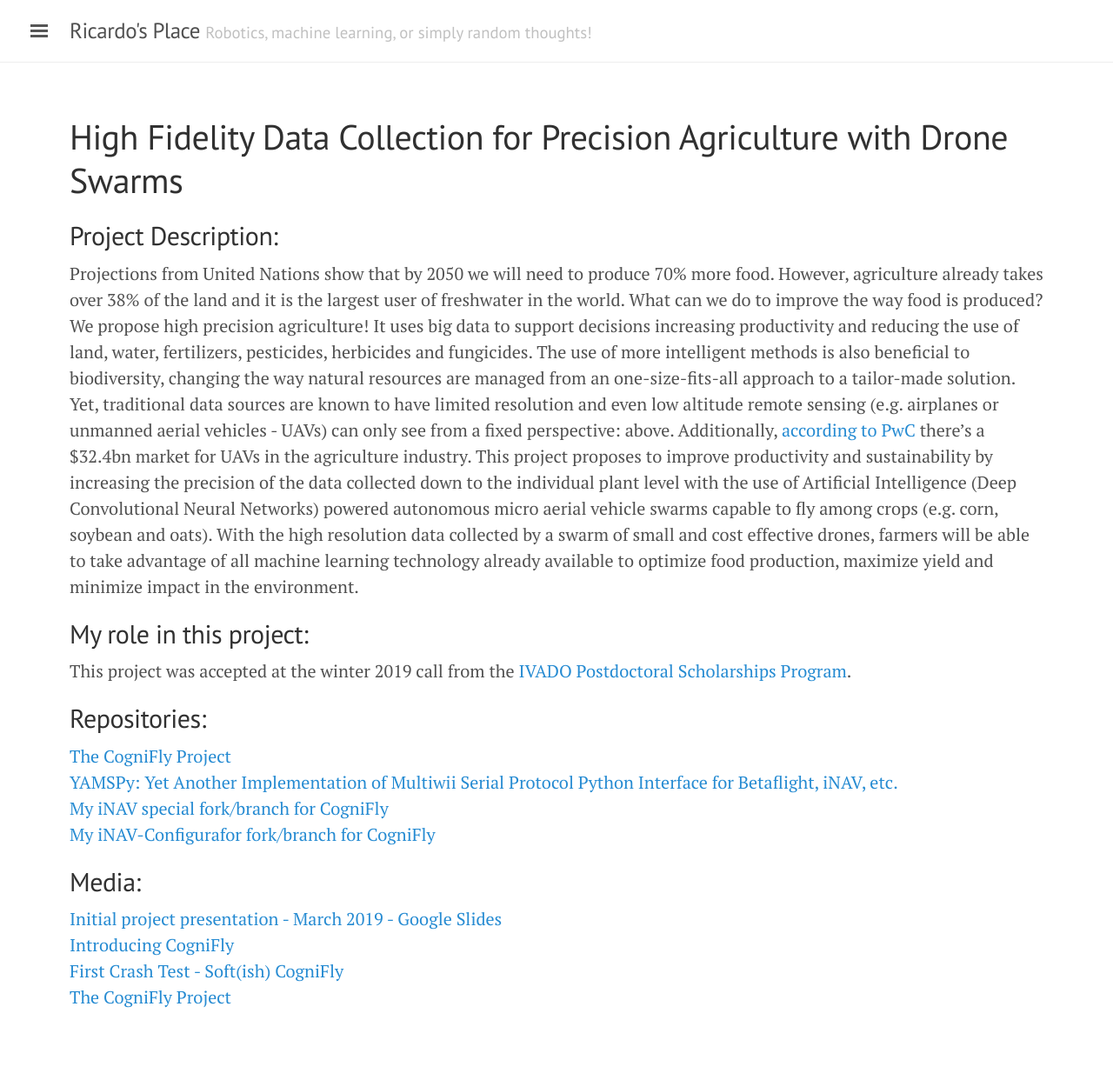
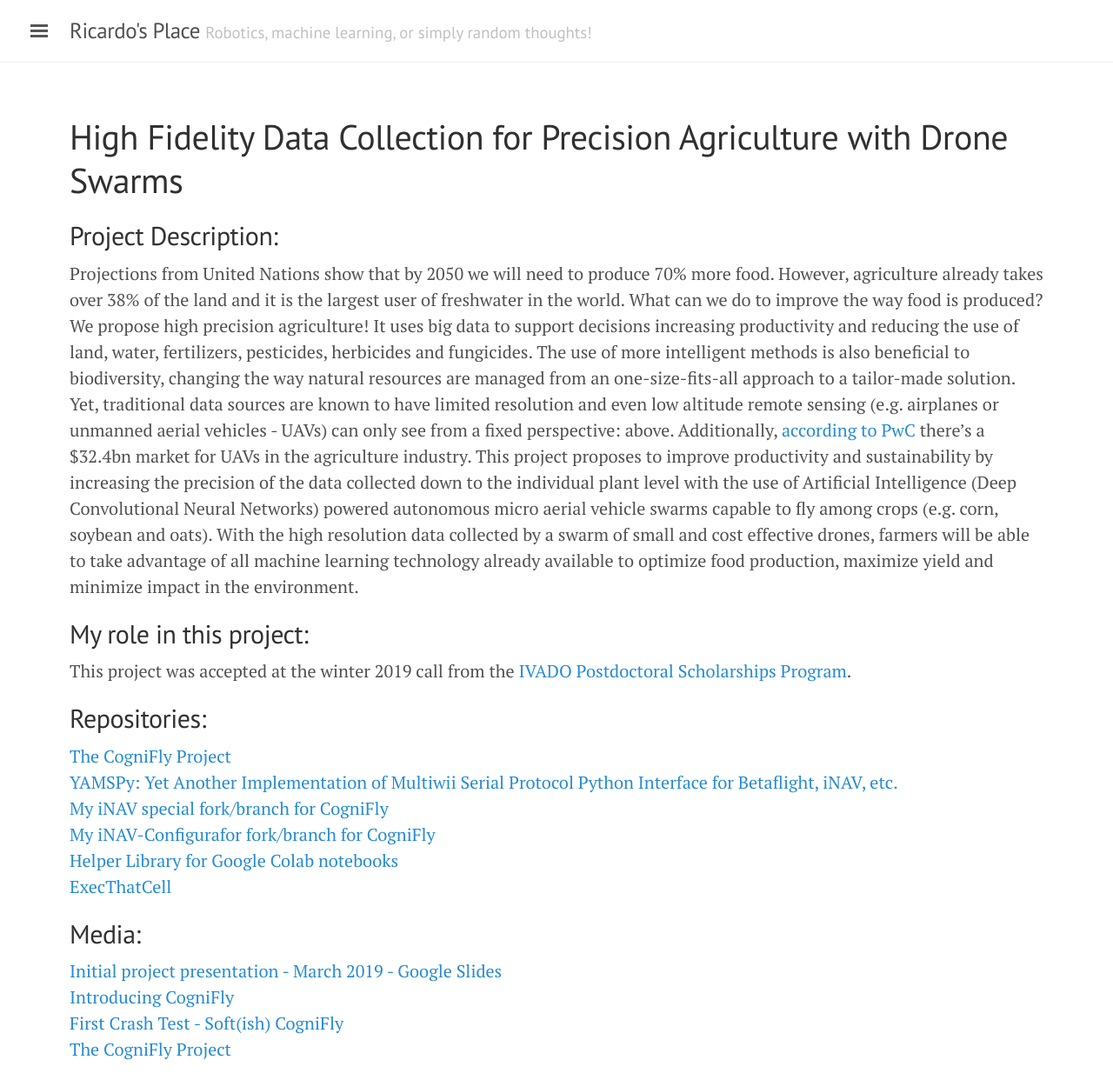
Before and after one commit to ricardodeazambuja/ricardodeazambuja.github.io, a Jekyll site: the page built from _projects/razambuja_ivado2019.md, in a window 1280 px wide. Shown: the whole page at 87% size. Built offline with Jekyll 4.4.1, drawn with Linux system fonts in a browser that asks for light colours; before the commit the page ends 1182 px from its top, so only the background shows below that.

Commit message:
added extra repositories

```diff
--- a/_projects/razambuja_ivado2019.md
+++ b/_projects/razambuja_ivado2019.md
@@ -13,6 +13,8 @@ This project was accepted at the winter 2019 call from the [IVADO Postdoctoral S
 - [YAMSPy: Yet Another Implementation of Multiwii Serial Protocol Python Interface for Betaflight, iNAV, etc.](https://github.com/thecognifly/YAMSPy)
 - [My iNAV special fork/branch for CogniFly](https://github.com/ricardodeazambuja/inav/tree/CogniFly)
 - [My iNAV-Configurafor fork/branch for CogniFly](https://github.com/ricardodeazambuja/inav-configurator/tree/CogniFly)
+- [Helper Library for Google Colab notebooks](https://github.com/ricardodeazambuja/colab_utils/)
+- [ExecThatCell](https://github.com/ricardodeazambuja/ExecThatCell)
 
 ## Media:
 - [Initial project presentation - March 2019 - Google Slides](https://docs.google.com/presentation/d/e/2PACX-1vQ2YWTRja1LYUHj7--aUaX-n0YumZSziqzIluXOQMkIef_uZ9QHN97EYvxA_0XUGMylFfSK3vfGfqBy/pub?start=true&loop=false&delayms=5000)
```
